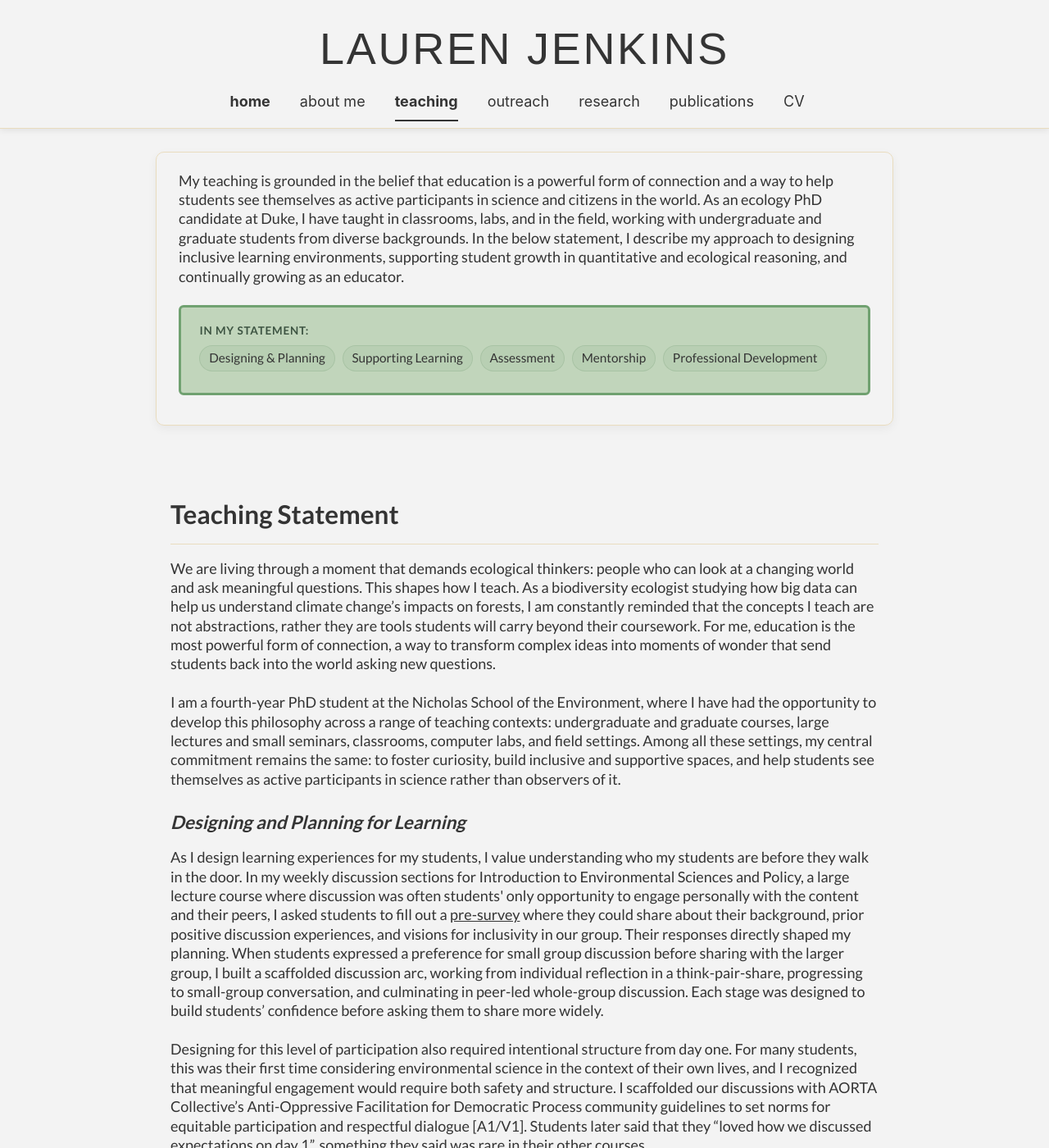
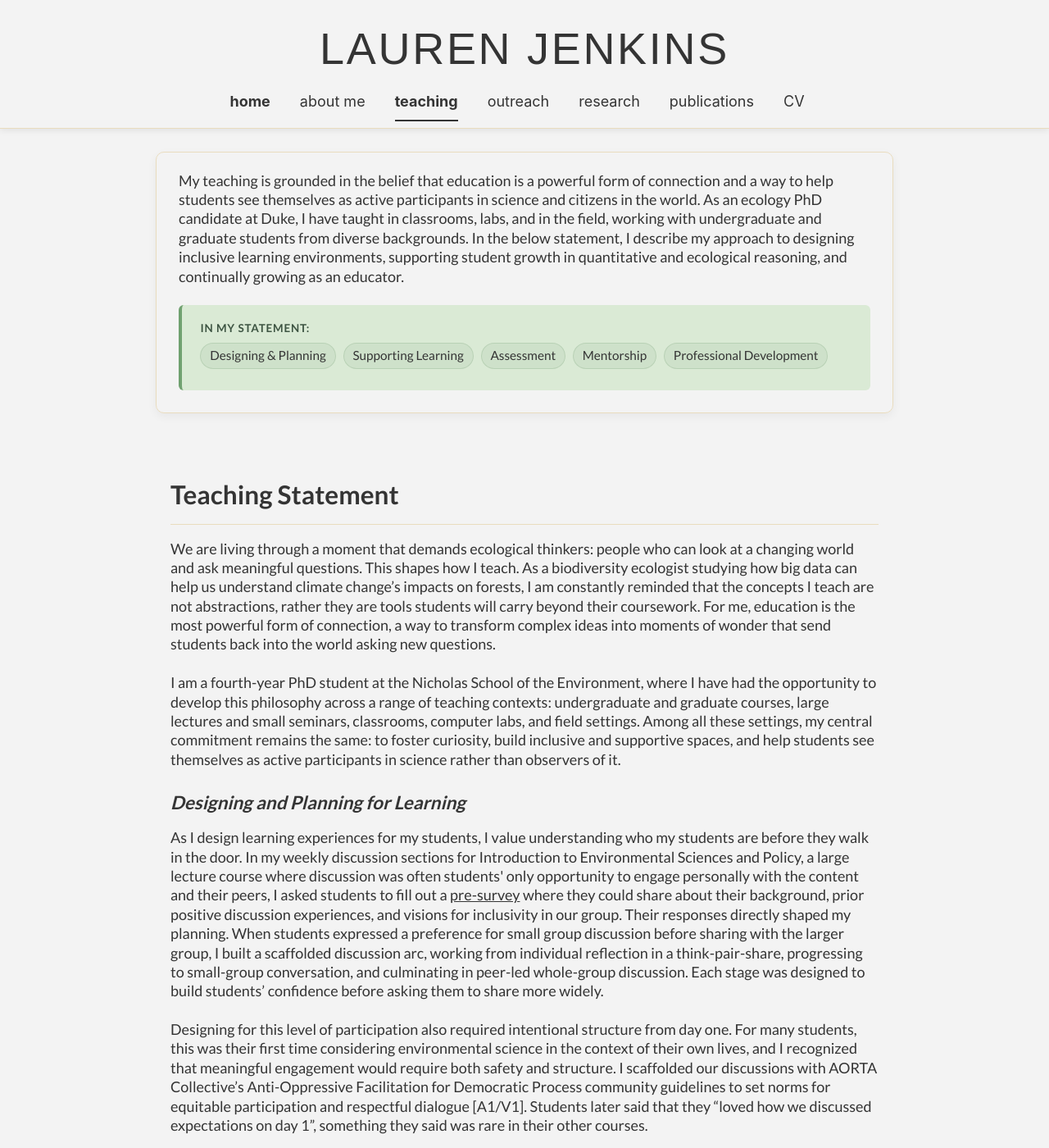
Before and after one commit to jenkinslauren/jenkinslauren.github.io, a Jekyll site: the page built from _pages/teaching.html, in a window 1280 px wide and 1400 px high. Shown: the whole window at 82% size. Built offline with Jekyll 4.4.1, drawn with Linux system fonts in a browser that asks for light colours; some web fonts are replaced; a script bundle is joined from its source files by our own code; library files that are not in the unit come from our copies.

Commit message:
Update _page.scss

```diff
--- a/_sass/layout/_page.scss
+++ b/_sass/layout/_page.scss
@@ -591,7 +591,7 @@
 }
 
 .teaching-section h2 {
-  margin-top: 0.5rem;
+  margin-top: 0rem;
   font-size: 1.75rem;
 }
 
@@ -626,11 +626,11 @@
 
 .teaching-outline {
   max-width: 900px;
-  margin: 0 auto 0.75rem auto;
+  margin: 0 auto 0.25rem auto;
   padding: 1rem 1.25rem;
 
-  background: #c1d5bb;
-  border: 3px solid #70a170;
+  background: #daead5;
+  border-left: 4px solid #70a170;
   border-radius: 6px;
 
   font-size: 0.9rem;
```
